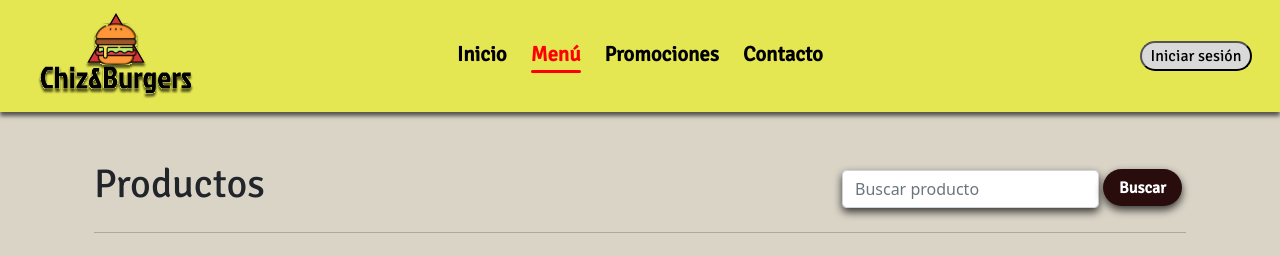
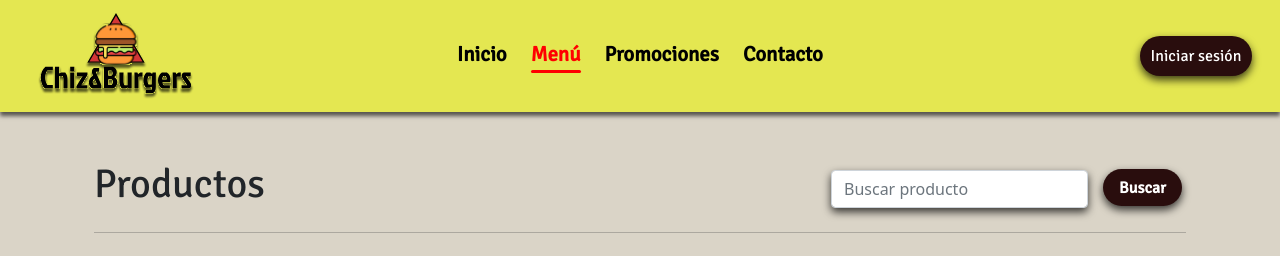
Before and after one commit to Chris24091/Proyecto-Desarrollo-Web_CI-0137, a React (Vite) app in the folder app_front-end/: page /menu in a window 1280 px wide. Shown: the top 256 px of the page. Built offline with nearby package versions, Linux system fonts and the light colour scheme.

Commit message:
Cambio diseño de boton de inicio de sesion

```diff
--- a/app_front-end/src/chiz-burgers/pages/menu.css
+++ b/app_front-end/src/chiz-burgers/pages/menu.css
@@ -67,6 +67,7 @@ p {
 
 .boton-buscar {
     margin-top: 1px;
+    margin-left: 15px !important;
     padding-top: .4rem;
     padding-bottom: .4rem;
     padding-left: 1rem;
--- a/app_front-end/src/ui/components/Navbar.jsx
+++ b/app_front-end/src/ui/components/Navbar.jsx
@@ -95,7 +95,7 @@ export const Navbar = (
                         {!usuarioRegistrado &&
                             <div className="navbar-collapse collapse dual-collapse2 d-flex justify-content-end">
                                 <button
-                                    className="Logs mx-2"
+                                    className="Logs mx-2 py-2"
                                     onClick={onLogin}
                                 >
                                     <span>Iniciar sesión</span>
@@ -106,7 +106,7 @@ export const Navbar = (
                             <div className="navbar-collapse collapse dual-collapse2 d-flex justify-content-end">
                                 <span className='nombre-usuario'>{nombreUsuario}</span>
                                 <button
-                                    className="Logs mx-2"
+                                    className="Logs mx-2 py-2"
                                     onClick={onLogout}
                                 >
                                     <span>Cerrar sesión</span>
--- a/app_front-end/src/ui/components/navBar.css
+++ b/app_front-end/src/ui/components/navBar.css
@@ -48,11 +48,14 @@ nav .row {
 }
 
 .Logs {
+    color: white;
     font-family: Signika;
     width: 7em;
-    background-color: #D9D9D9;
-    border-color: black;
+    background-color: #290D0D;
+    border: unset;
+    /* border-color: black; */
     border-radius: 2em;
+    filter: drop-shadow(0px 4px 4px rgba(0, 0, 0, 0.75));
 }
 
 .form-inline .form-control {
```
